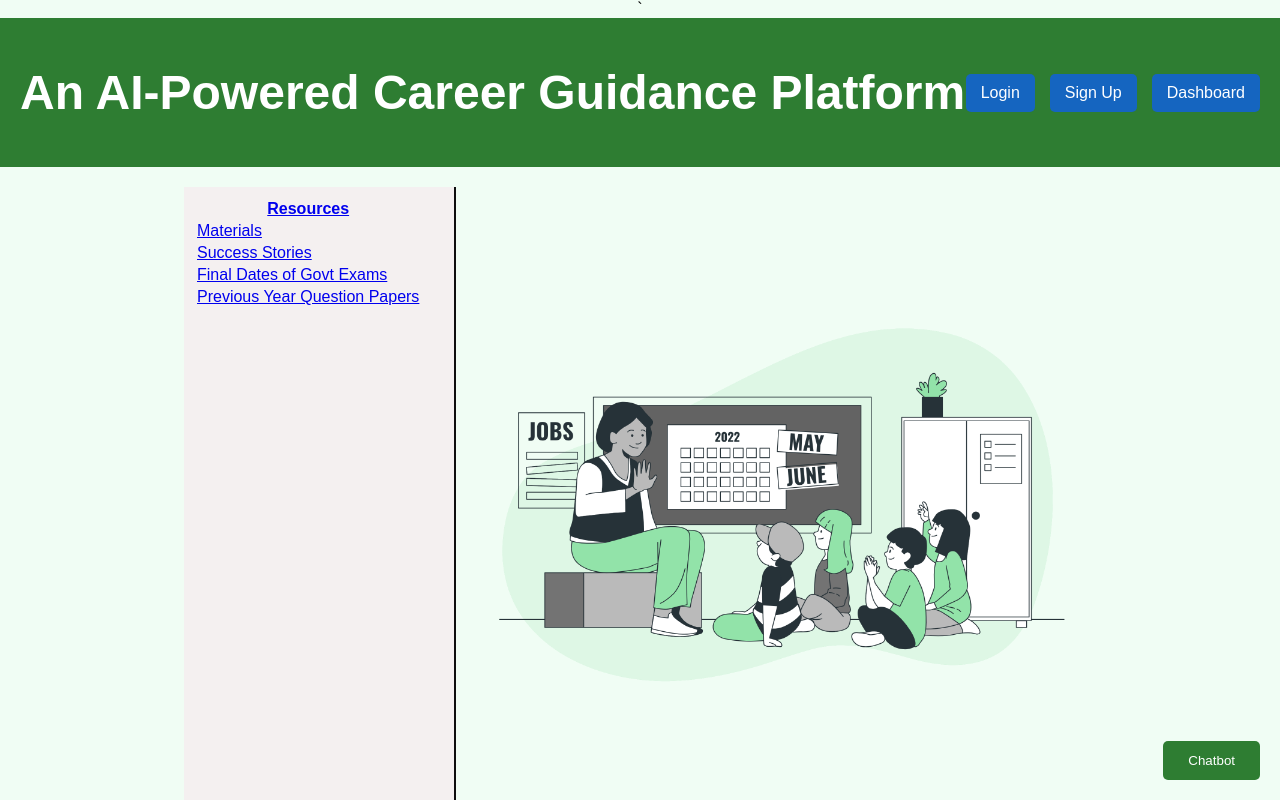
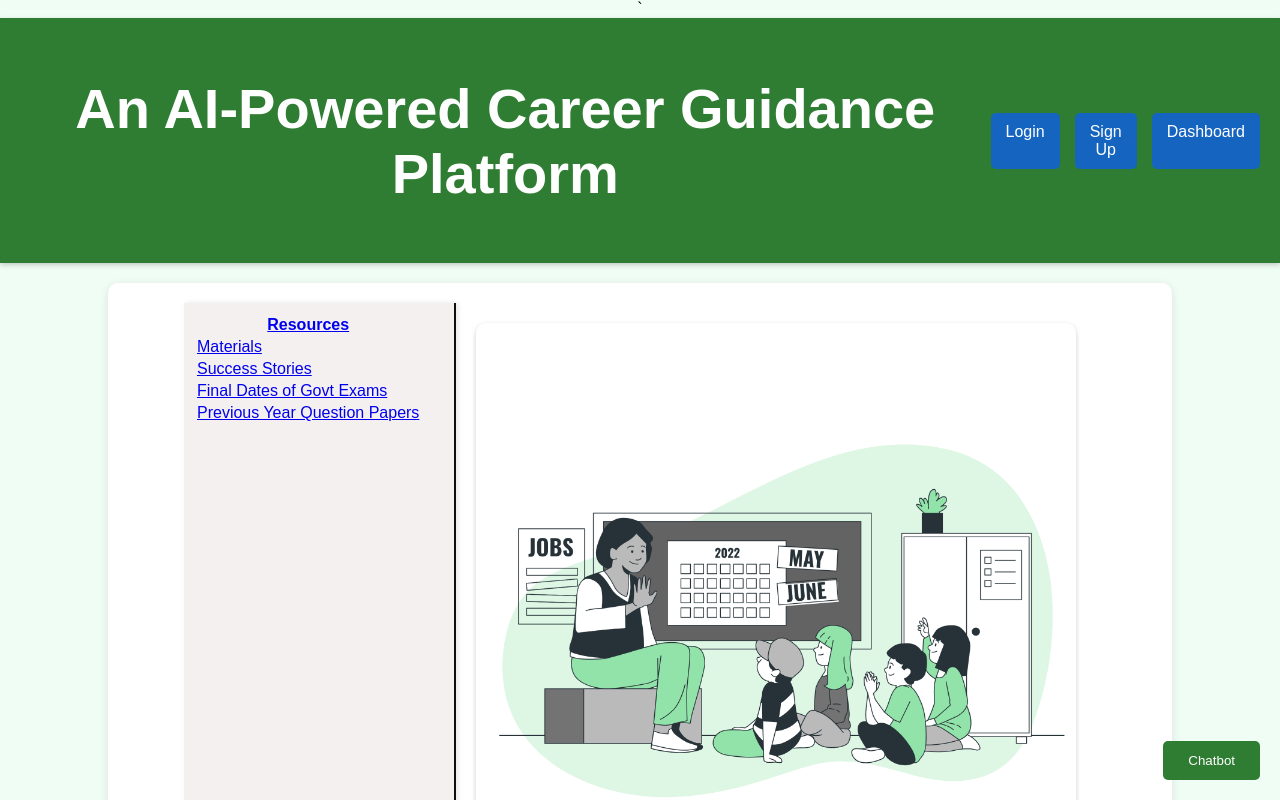
Before and after one commit to charanjegurupati/dti, a website: page index.html in a window 1280 px wide. Shown: the top 800 px of the page. Drawn offline with Linux system fonts and the light colour scheme.

Commit message:
Update1 index.html

```diff
--- a/index.html
+++ b/index.html
@@ -278,9 +278,7 @@
     </script>
 </body>
 </html> -->
-
-
-<!DOCTYPE html>
+      <!DOCTYPE html>
 <html lang="en">
 <head>
     <meta charset="UTF-8">
@@ -299,11 +297,12 @@
         header {
             background-color: #2e7d32;
             color: white;
-            padding: 15px 20px;
-            font-size: 24px;
+            padding: 20px;
+            font-size: 28px;
             display: flex;
             justify-content: space-between;
             align-items: center;
+            box-shadow: 0 2px 5px rgba(0, 0, 0, 0.2);
         }
 
         .nav-links {
@@ -331,8 +330,11 @@
             justify-content: center;
             width: 80%;
             max-width: 1200px;
-            margin: auto;
-            padding: 20px 0;
+            margin: 20px auto;
+            padding: 20px;
+            box-shadow: 0 2px 10px rgba(0, 0, 0, 0.1);
+            border-radius: 10px;
+            background-color: white;
         }
 
         .sidebar {
@@ -341,6 +343,7 @@
             border-right: 2px solid rgb(14, 14, 14);
             padding: 10px;
             overflow-y: auto;
+            box-shadow: 2px 0 5px rgba(0, 0, 0, 0.1);
         }
 
         .content-section {
@@ -357,6 +360,7 @@
             width: 100%;
             height: auto;
             border-radius: 10px;
+            box-shadow: 0 2px 5px rgba(0, 0, 0, 0.2);
         }
 
         @media screen and (max-width: 768px) {
@@ -375,7 +379,7 @@
             width: 100%;
             margin: 20px auto;
             padding: 15px;
-            background-color: white;
+            background-color: #e8f5e9;
             color: black;
             font-size: 20px;
             font-weight: bold;
```
